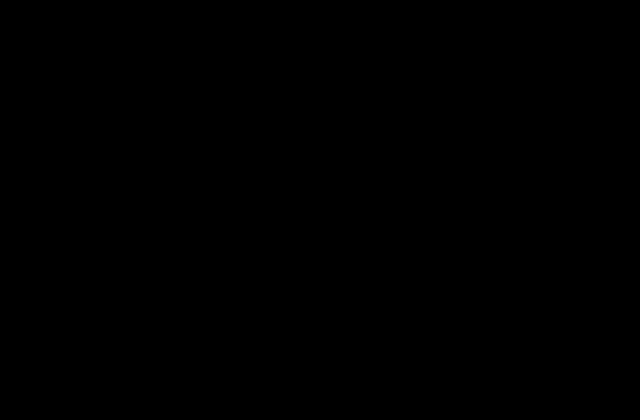
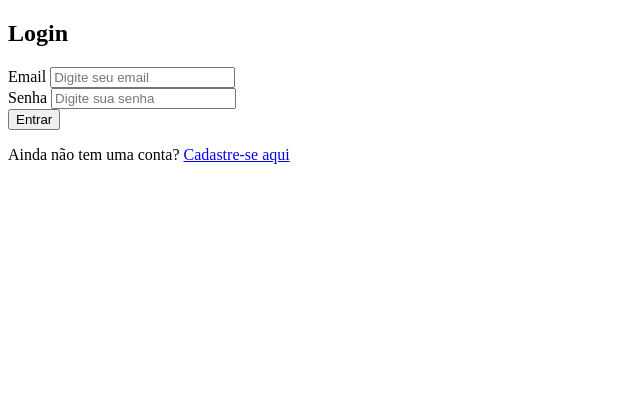
Before and after one commit to lucasbrittop/criptografador_cesar_aps, a Flask app: page /login in a window 1280 px wide. Before the commit the part shown is empty. Shown: the top 420 px of the page, without its empty margins (0-640 px from the left). After the commit the page ends 164 px from the top, so only its background shows below. Run offline with Flask 3, Linux system fonts and the light colour scheme.

Commit message:
página de login

```diff
--- a/templates/login.html
+++ b/templates/login.html
@@ -4,9 +4,29 @@
     <meta charset="UTF-8">
     <meta name="viewport" content="width=device-width, initial-scale=1.0">
     <title>Login</title>
-    <link rel="stylesheet" href="../static/style.css">
+    <link rel="stylesheet" href="../static/styleLogin.css">
 </head>
 <body>
+   <div class="login-container">
+        <h2>Login</h2>
+        <form id="loginForm">
+            <div class="input-group">
+                <label for="email">Email</label>
+                <input type="email" id="email" name="email" placeholder="Digite seu email" required>
+            </div>
+            <div class="input-group">
+                <label for="password">Senha</label>
+                <input type="password" id="password" name="password" placeholder="Digite sua senha" required>
+            </div>
+            <button type="submit">Entrar</button>
+        </form>
+        <p class="signup-link">Ainda não tem uma conta? <a href="/signup">Cadastre-se aqui</a></p>
+    </div>
+
+
+
+
+
 
 </body>
 </html>
```
